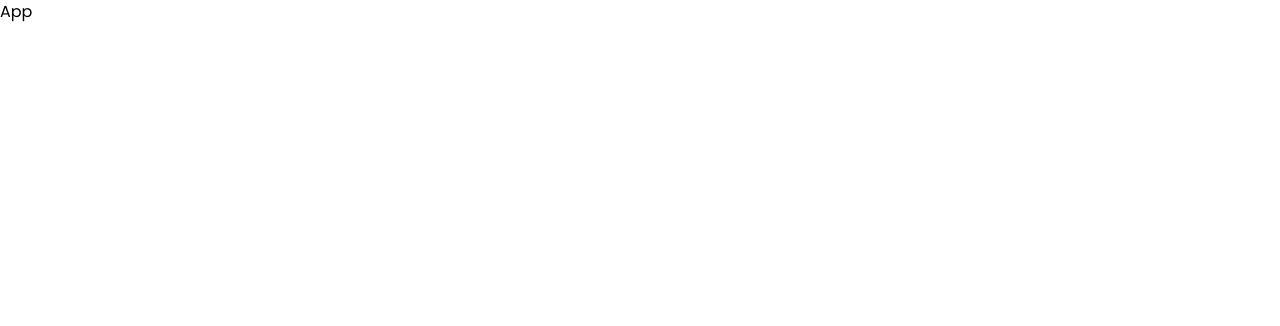
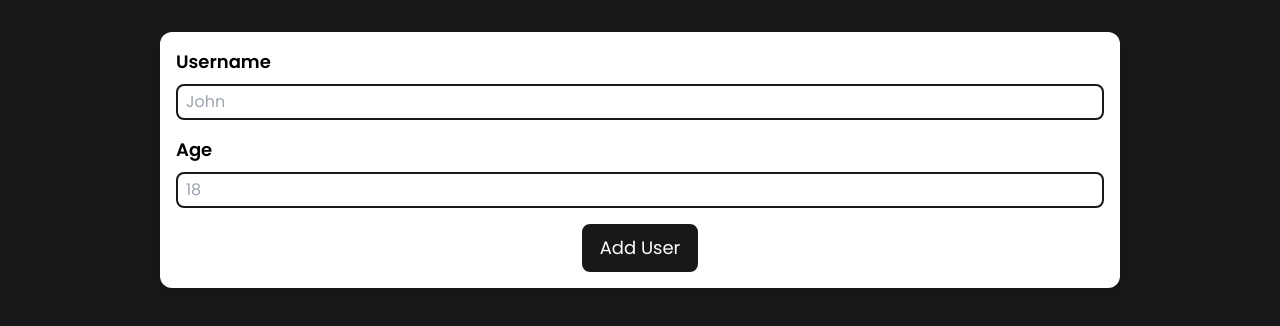
Before and after one commit to dmarts05/react-user-adder, a React (Vite) app: page / in a window 1280 px wide. Shown: the top 326 px of the page. Built offline with nearby package versions, Linux system fonts and the light colour scheme; the HTML template or start-up script is replaced by a standard one.

Commit message:
Add user form

```diff
--- a/src/App.jsx
+++ b/src/App.jsx
@@ -1,5 +1,12 @@
-function App() {
-  return <div>App</div>;
+import AddUserForm from './components/AddUserForm/AddUserForm';
+import Card from './components/UI/Card';
+
+export default function App() {
+  return (
+    <div className='flex h-screen w-screen flex-col flex-wrap content-center bg-zinc-900 py-8'>
+      <Card>
+        <AddUserForm />
+      </Card>
+    </div>
+  );
 }
-
-export default App;
--- /dev/null
+++ b/src/components/AddUserForm/AddUserForm.jsx
@@ -0,0 +1,37 @@
+export default function AddUserForm() {
+  return (
+    <form action='' className='flex flex-col gap-4'>
+      <div className='flex flex-col gap-2'>
+        <label htmlFor='username' className='text-lg font-semibold'>
+          Username
+        </label>
+        <input
+          type='text'
+          name='username'
+          id='username'
+          placeholder='John'
+          className='rounded-lg border-2 border-zinc-900 py-1 px-2'
+        />
+      </div>
+      <div className='flex flex-col gap-2'>
+        <label htmlFor='age' className='text-lg font-semibold'>
+          Age{' '}
+        </label>
+        <input
+          type='number'
+          name='age'
+          id='age'
+          min='0'
+          max='150'
+          placeholder='18'
+          className='rounded-lg border-2 border-zinc-900 py-1 px-2'
+        />
+      </div>
+      <div className='flex justify-center content-center flex-wrap'>
+        <button className='border-2 border-zinc-900 bg-zinc-900 text-white py-2 px-4 text-lg rounded-lg hover:bg-white hover:text-zinc-900 transition-colors duration-200'>
+          Add User
+        </button>
+      </div>
+    </form>
+  );
+}
--- /dev/null
+++ b/src/components/UI/Card.jsx
@@ -0,0 +1,7 @@
+export default function Card(props) {
+  return (
+    <div className='w-3/4 rounded-xl bg-white p-4 shadow-lg'>
+      {props.children}
+    </div>
+  );
+}
```
